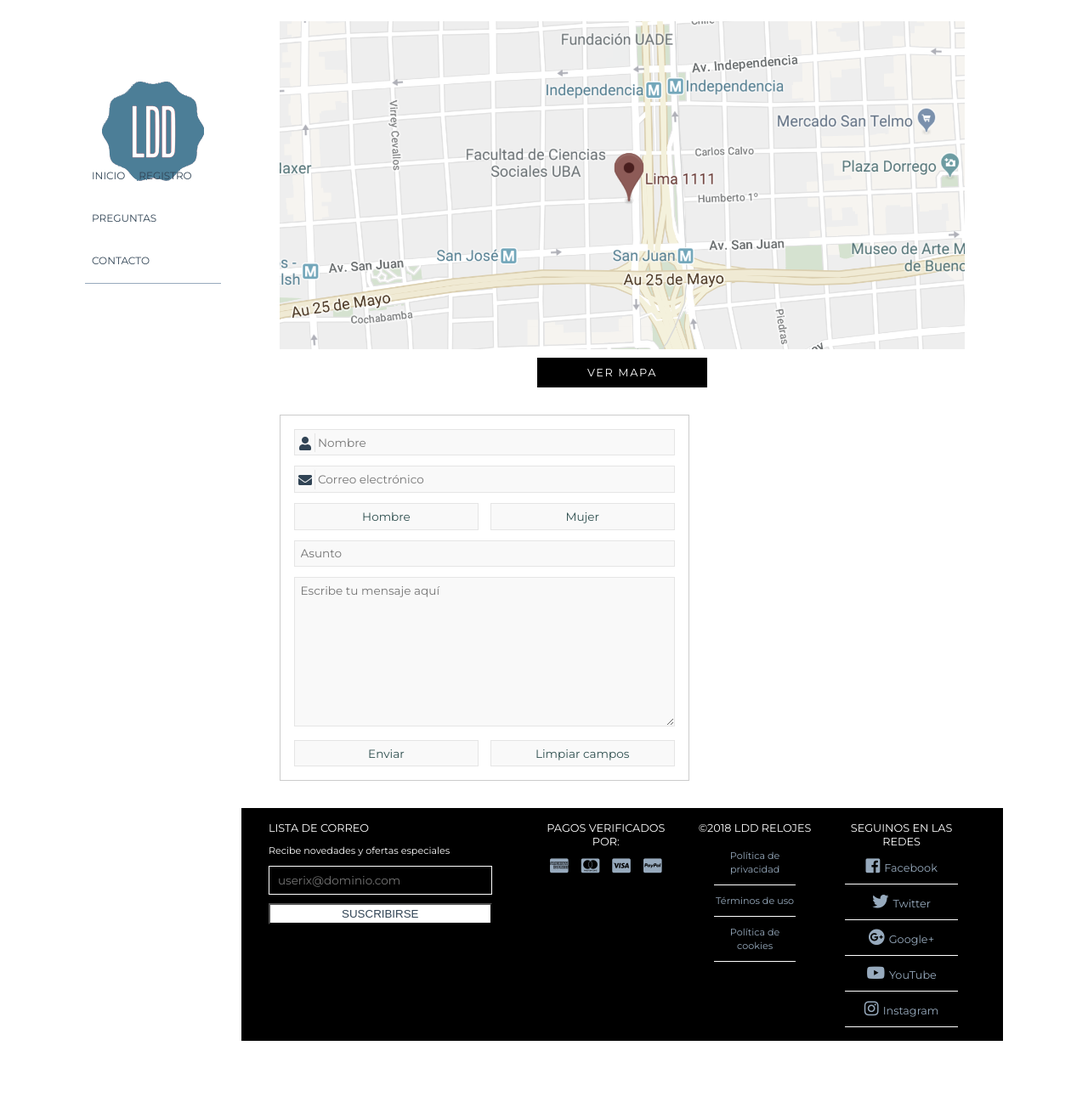
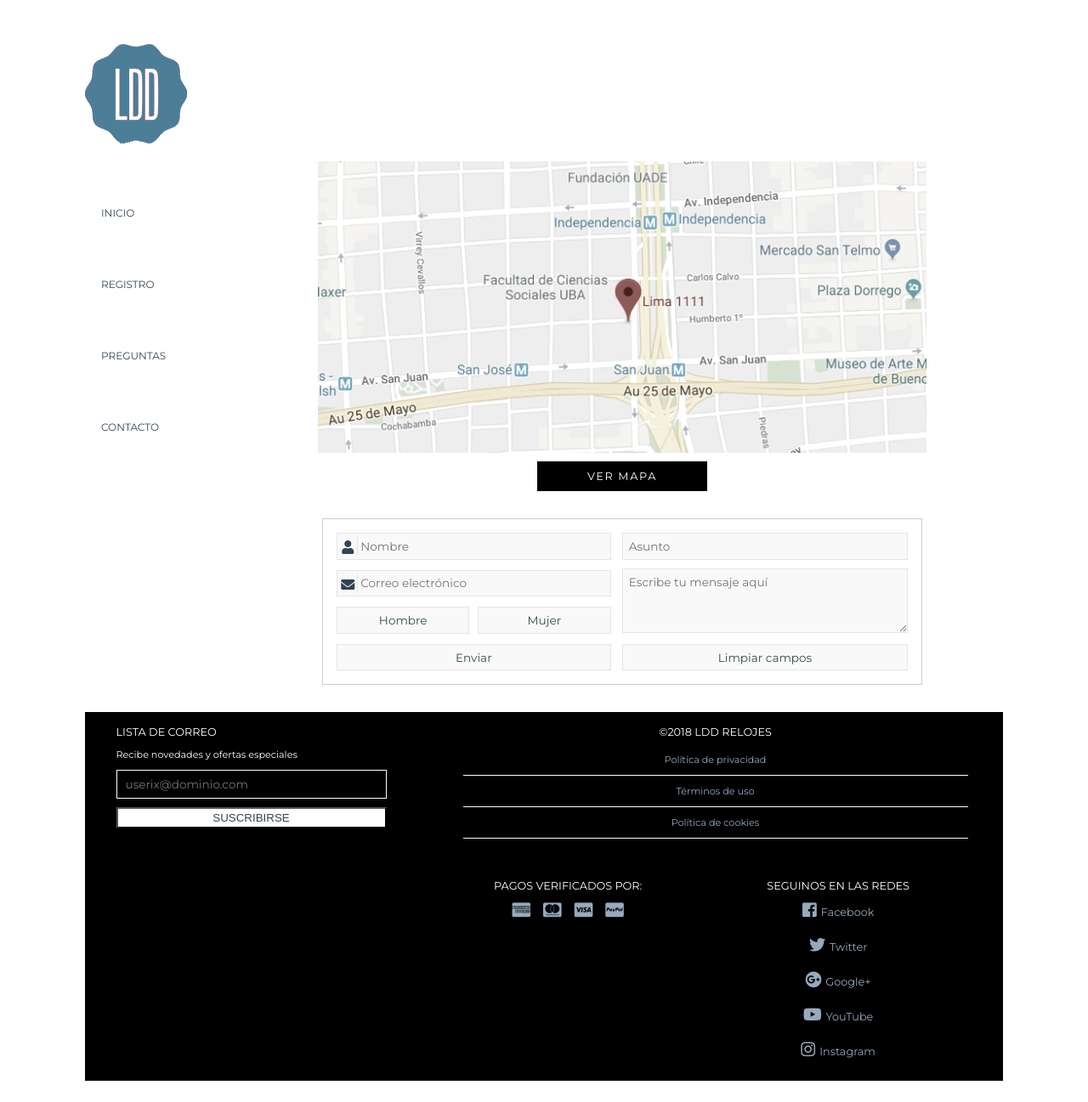
Before and after one commit to MrEscape54/DigitalHouse, a PHP site: page /contacto.html in a window 1280 px wide. Shown: the whole page at 85% size. Before the commit the page ends 1225 px from the top, so only its background shows below. Run offline with PHP 8.4, Linux system fonts and the light colour scheme; some libraries are stand-ins or nearby versions.

Commit message:
archivos listos para presentar

```diff
--- a/css/estilo1.css
+++ b/css/estilo1.css
@@ -1036,10 +1022,10 @@ input[type="submit"] + a{text-decoration: none; color: #222; font-size: 0.8em; p
   /* --- configuraciones especificas de contacto.html --- */
   main .login, main .signin{
   margin: 0 auto 2em;
-  width: 50%;
+  width: 60%;
   }
   .map{margin: 0 auto;
-    width: 70%;
+    width: 90%;
   }
   .login .input-group, .login .input-group-icon,
   .signin .input-group, .signin .input-group-icon
@@ -1077,18 +1063,26 @@ input[type="submit"] + a{text-decoration: none; color: #222; font-size: 0.8em; p
     text-align: center;
     border-radius: 0;
   }
-   input[type="reset"] {width: 50%;}
-  }
-}
+   input[type="reset"] {
+     width: 50%;
+   }
+  }
 /* : : : fin de estructura de pantallas medianas verticales : : : */
 
 /* ::::: Pantallas medianas apaisadas (entre 992px y 1175px) :::::*/
-@media only screen and (min-width: 992px) and (max-width: 1175px) {
+@media only screen and (min-width: 992px) {
   body {
 	  padding: 50px 48px 0 48px;
     width: 896px;
   }
-    header {
+  .wrap {
+    position: relative;
+    height: 100%;
+    margin: 0 0 25px;
+    width: 100%;
+  }
+  header {
+    float: left;
     width: 160px;
   }
   .head-nav {
@@ -1418,11 +1410,20 @@ input[type="submit"] + a{text-decoration: none; color: #222; font-size: 0.8em; p
   }
   /* ---------- footer > social ---------- */
   .social-content {
+    display: inline;
     margin: 1rem;
   }
-  .social-link span{
+  .social-content ul {
+    display: inline-block;
+  }
+  .social-content ul li {
+    border: none;
+  }
+  .social {
+    display: inline-block;
+  }
+  .social-link {
     display: inline;
-    font-size: 0.8rem;
   }
   /* --- configuraciones especificas de login.html --- */
 
@@ -1430,14 +1431,14 @@ input[type="submit"] + a{text-decoration: none; color: #222; font-size: 0.8em; p
 
   /* --- configuraciones especificas de contacto.html --- */
   .map{margin: 0 auto;
-    width: 40%;
+    width: 80%;
   }
   .contact{
   margin: 2em auto;
+    width: 75%;
+  }
+  main .login, main .signin{
     width: 60%;
-  }
-  main .login, main .signin{
-    width: 40%;
   }
 }
 /* : : : fin de estructura de pantallas medianas apaisadas : : : */
@@ -1693,14 +1650,11 @@ input[type="submit"] + a{text-decoration: none; color: #222; font-size: 0.8em; p
 .collections{
   width: 20%;
 }
-
   footer {
-    float: right;
-    width: 896px;
-  }
-
+    width: 100%;
+  }
   .destacado {
-    height: 560px;
+    height: 460px;
   }
   .destacado .d-foto {
     width: 896px;
@@ -1813,11 +1766,10 @@ input[type="submit"] + a{text-decoration: none; color: #222; font-size: 0.8em; p
 
   /* --- configuraciones especificas de contacto.html --- */
   .contact{
-    width: 50%;
-  }
-
+    width: 75%;
+  }
   main .login, main .signin{
-    width: 30%;
+    width: 60%;
   }
 
 }
```
Also changed, not shown: other parts of css/estilo1.css (+33 -94 lines).
